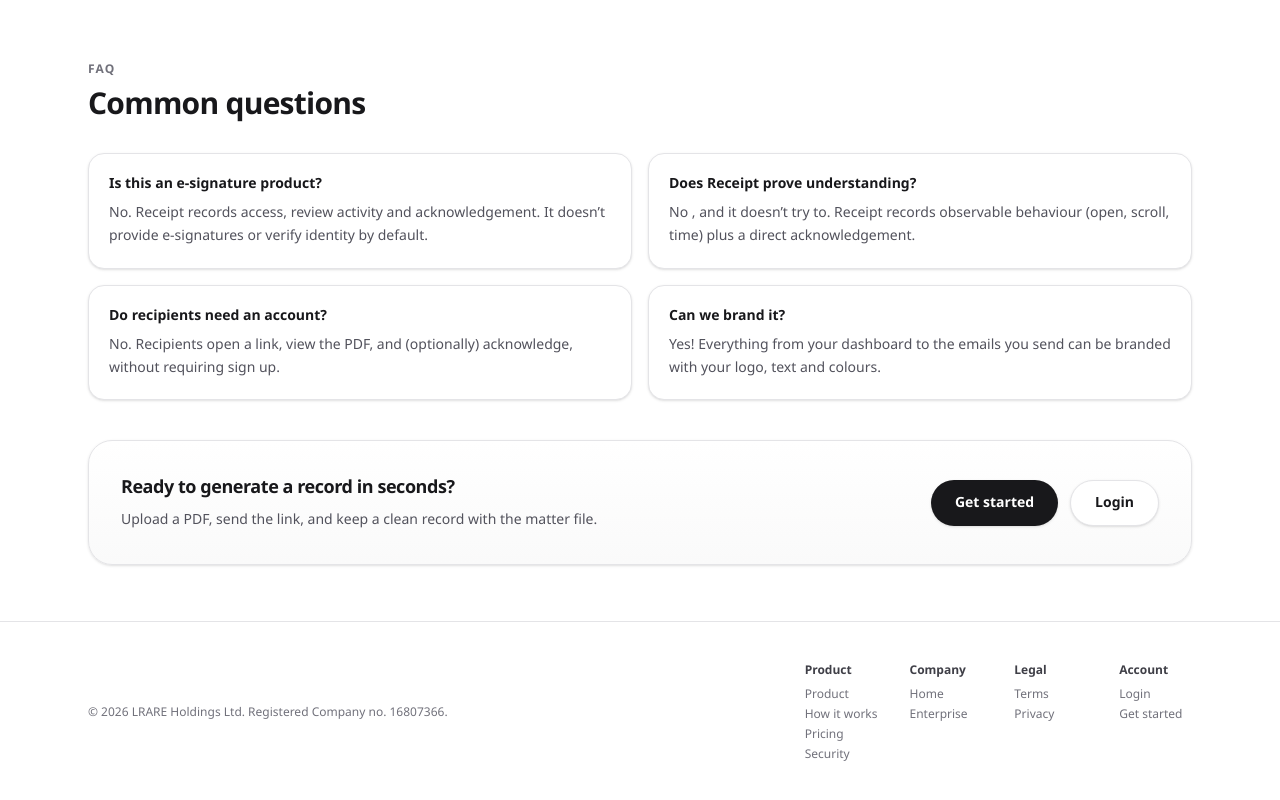
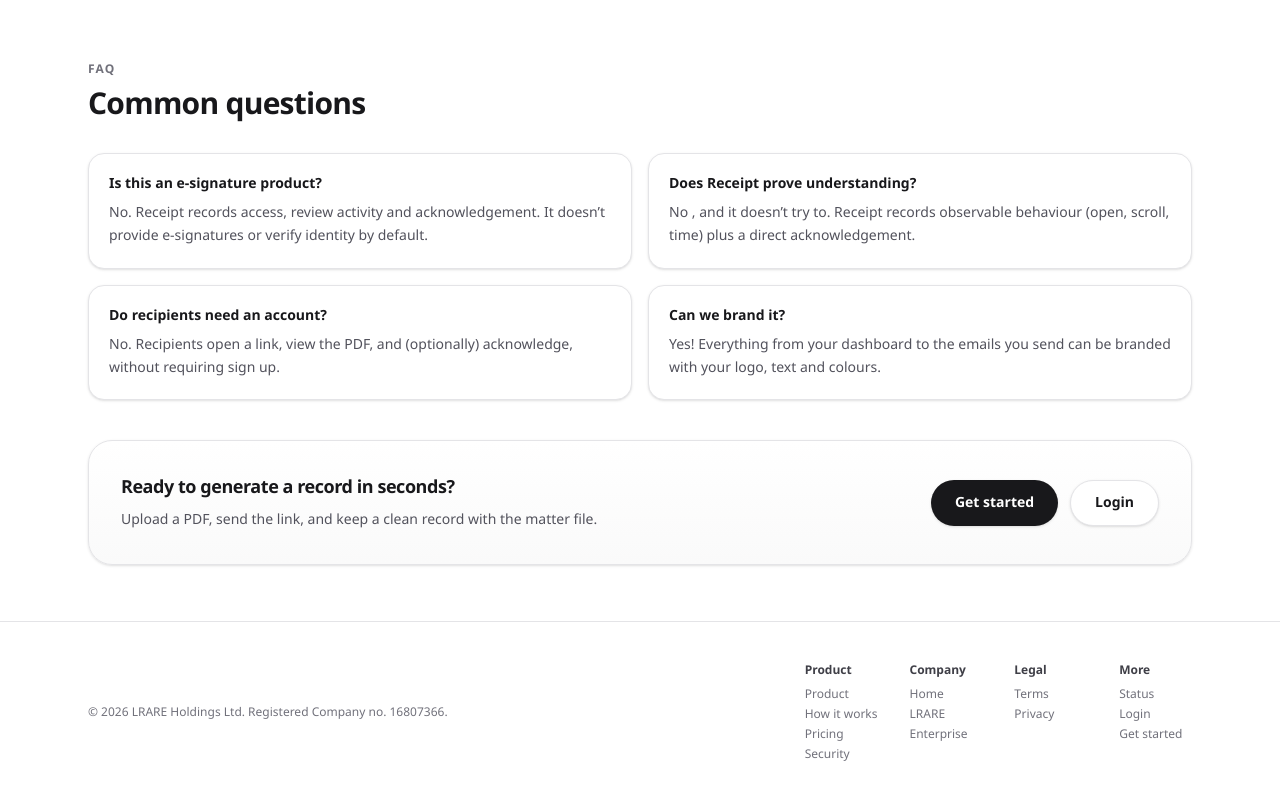
Before and after one commit to LRARE-Holdings/tango, a Next.js app: page / in a window 1280 px wide. Shown: the part 2127-2927 px from the top of the page. Built offline with nearby package versions, Linux system fonts and the light colour scheme.

Commit message:
menu adds

```diff
--- a/src/components/marketing/MarketingFooter.tsx
+++ b/src/components/marketing/MarketingFooter.tsx
@@ -36,6 +36,9 @@ export function MarketingFooter() {
                   <a href="/" className="text-zinc-500 hover:text-zinc-900 dark:text-zinc-500 dark:hover:text-zinc-100">Home</a>
                 </li>
                 <li>
+                  <a href="https://lrare.co.uk" className="text-zinc-500 hover:text-zinc-900 dark:text-zinc-500 dark:hover:text-zinc-100">LRARE</a>
+                </li>
+                <li>
                   <a href="/enterprise" className="text-zinc-500 hover:text-zinc-900 dark:text-zinc-500 dark:hover:text-zinc-100">Enterprise</a>
                 </li>
               </ul>
@@ -54,8 +57,11 @@ export function MarketingFooter() {
             </div>
 
             <div>
-              <div className="mb-2 font-semibold text-zinc-700 dark:text-zinc-300">Account</div>
+              <div className="mb-2 font-semibold text-zinc-700 dark:text-zinc-300">More</div>
               <ul className="space-y-1">
+                <li>
+                  <a href="https://status.getreceipt.xyz" className="text-zinc-500 hover:text-zinc-900 dark:text-zinc-500 dark:hover:text-zinc-100">Status</a>
+                </li>
                 <li>
                   <a href="/auth" className="text-zinc-500 hover:text-zinc-900 dark:text-zinc-500 dark:hover:text-zinc-100">Login</a>
                 </li>
```
